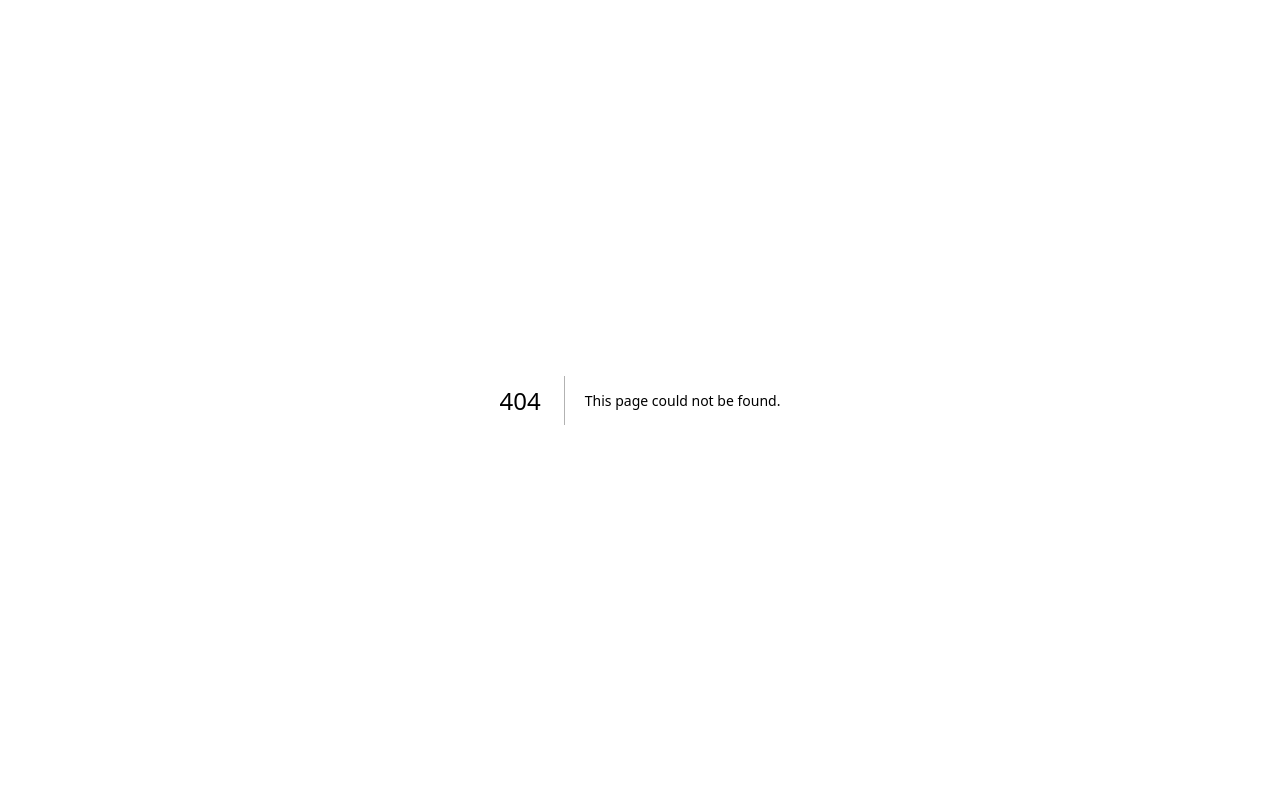
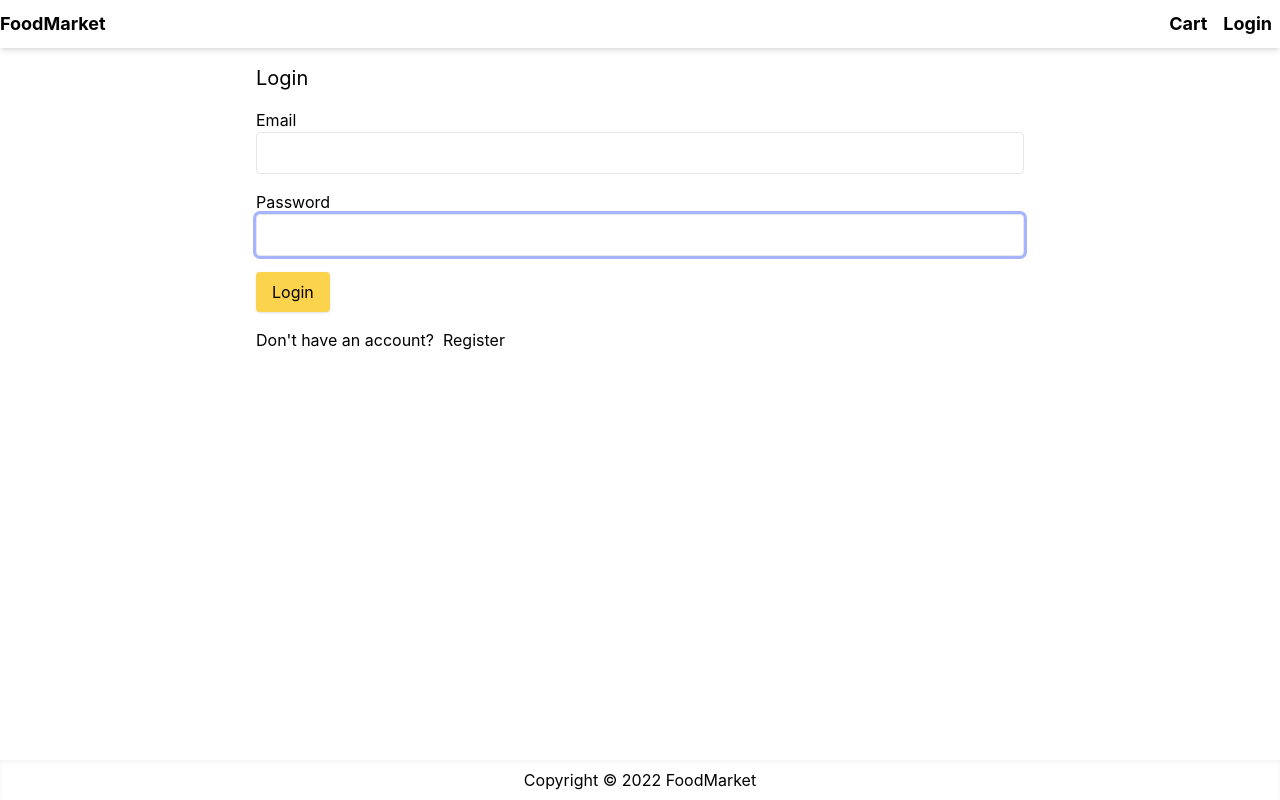
Before and after one commit to Eluented/eccomerce-practice, a Next.js app: page /login in a window 1280 px wide. Before the commit this address had no page. Built offline with nearby package versions, Linux system fonts and the light colour scheme.

Commit message:
created a login page

```diff
--- a/pages/cart.js
+++ b/pages/cart.js
@@ -94,7 +94,7 @@
               </li>
               <li>
                 <button
-                  onClick={() => router.push("/shipping")}
+                  onClick={() => router.push("login?redirect=/shipping")}
                   className="primary-button w-full"
                 >
                   Check Out
--- /dev/null
+++ b/pages/login.js
@@ -0,0 +1,33 @@
+import React from "react";
+import Layout from "../components/Layout";
+import Link from "next/link";
+
+export default function LoginScreen() {
+  return (
+    <Layout title="login">
+      <form className="mx-auto max-w-screen-md">
+        <h1 className="mb-4 text-xl">Login</h1>
+        <div className="mb-4">
+          <label htmlFor="email">Email</label>
+          <input type="email" className="w-full" id="email" autoFocus></input>
+        </div>
+        <div className="mb-4">
+          <label htmlFor="password">Password</label>
+          <input
+            type="password"
+            className="w-full"
+            id="password"
+            autoFocus
+          ></input>
+        </div>
+        <div className="mb-4">
+          <button className="primary-button">Login</button>
+        </div>
+        <div className="mb-4">
+          Don&apos;t have an account? &nbsp;
+          <Link href="register">Register</Link>
+        </div>
+      </form>
+    </Layout>
+  );
+}
--- a/styles/globals.css
+++ b/styles/globals.css
@@ -36,3 +36,9 @@
 .primary-button {
   @apply rounded bg-amber-300 py-2 px-4 shadow outline-none hover:bg-amber-400 active:bg-amber-500;
 }
+
+input,
+select,
+textarea {
+  @apply rounded border p-2 outline-none ring-indigo-300 focus:ring;
+}
```
